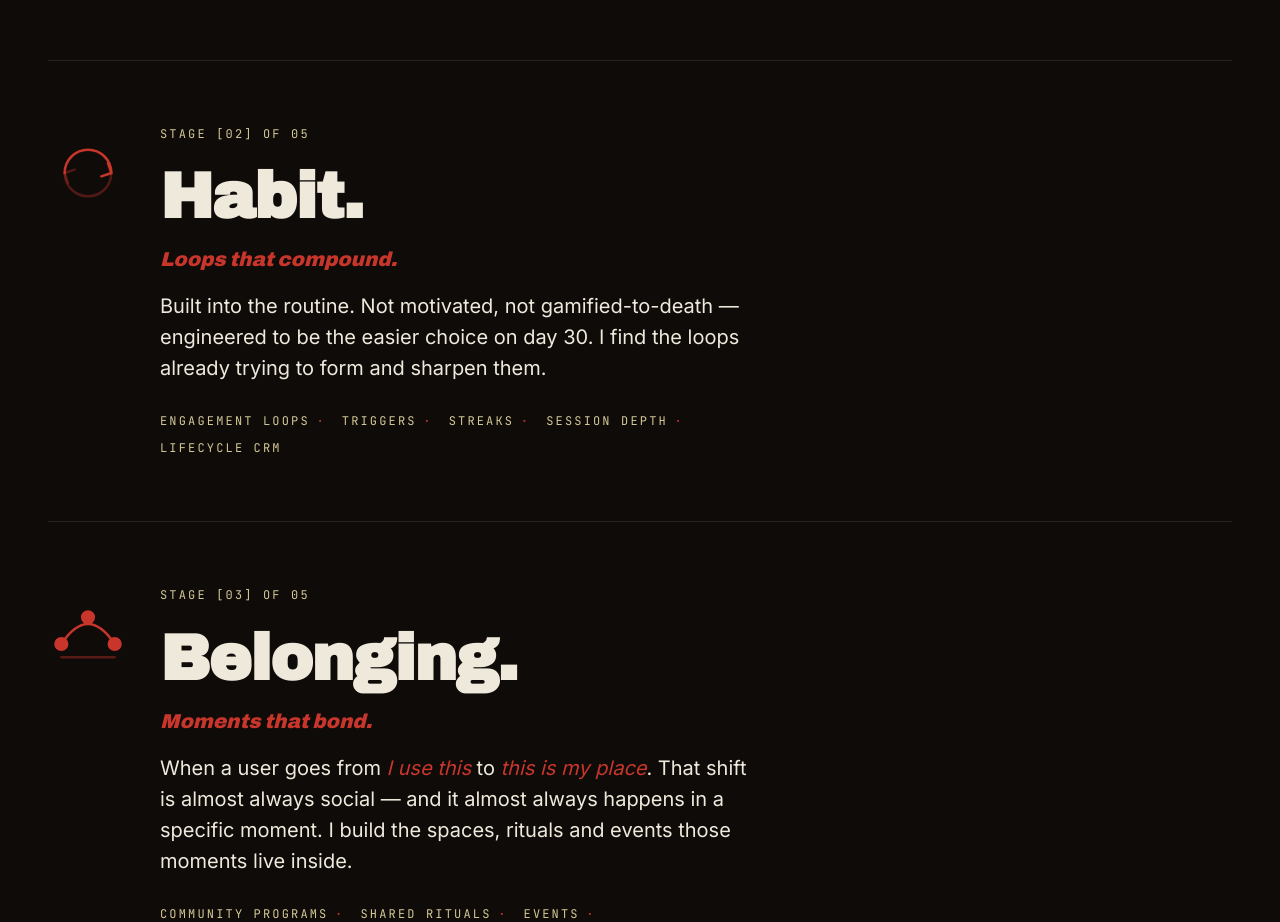
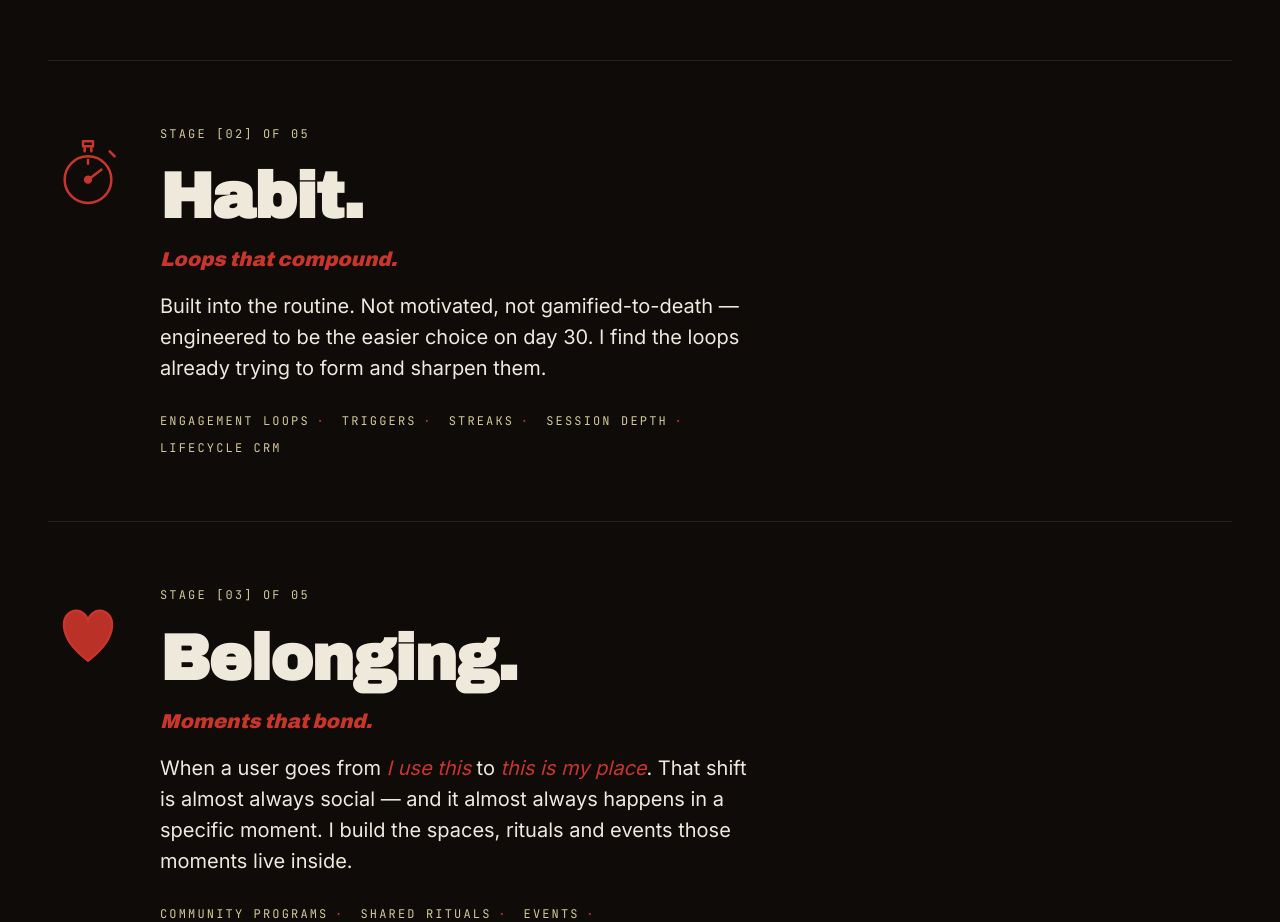
Before and after one commit to lolacolafola/laura-cordrey-site, a React (Vite) app: page /methodology in a window 1280 px wide. Shown: the part 2800-3722 px from the top of the page. Built offline with nearby package versions, Linux system fonts and the light colour scheme.

Commit message:
swap Habit + Belonging icons: stopwatch for rhythm, heart for love

```diff
--- a/src/components/StageIcons.jsx
+++ b/src/components/StageIcons.jsx
@@ -25,27 +25,38 @@ export function IconActivation(props) {
   )
 }
 
-// 02 — Habit: a repeating loop (rhythm, return)
+// 02 — Habit: a stopwatch (rhythm, return, daily ritual)
 export function IconHabit(props) {
   return (
     <svg viewBox="0 0 48 48" {...props}>
-      <path d="M10 24 A14 14 0 1 1 38 24" {...stroke} />
-      <polyline points="36,18 38,24 32,26" {...stroke} />
-      <path d="M38 24 A14 14 0 1 1 10 24" {...stroke} opacity="0.35" />
-      <polyline points="12,30 10,24 16,22" {...stroke} opacity="0.35" />
+      {/* crown */}
+      <rect x="21" y="5"  width="6" height="3"  {...stroke} />
+      <line x1="22" y1="8" x2="22" y2="11" {...stroke} />
+      <line x1="26" y1="8" x2="26" y2="11" {...stroke} />
+      {/* side button */}
+      <line x1="37" y1="11" x2="40" y2="14" {...stroke} />
+      {/* clock body */}
+      <circle cx="24" cy="28" r="14" {...stroke} />
+      {/* 12 o'clock tick */}
+      <line x1="24" y1="16" x2="24" y2="18.5" {...stroke} />
+      {/* hand pointing to ~2 o'clock */}
+      <line x1="24" y1="28" x2="32" y2="22" {...stroke} />
+      {/* centre dot */}
+      <circle cx="24" cy="28" r="1.75" {...stroke} fill="currentColor" />
     </svg>
   )
 }
 
-// 03 — Belonging: three nodes joined by a curve (community of three)
+// 03 — Belonging: a heart (love, connection, belonging)
 export function IconBelonging(props) {
   return (
     <svg viewBox="0 0 48 48" {...props}>
-      <path d="M8 30 Q24 6 40 30" {...stroke} />
-      <circle cx="8"  cy="30" r="3.5" {...stroke} fill="currentColor" />
-      <circle cx="24" cy="14" r="3.5" {...stroke} fill="currentColor" />
-      <circle cx="40" cy="30" r="3.5" {...stroke} fill="currentColor" />
-      <line x1="8" y1="38" x2="40" y2="38" {...stroke} opacity="0.4" />
+      <path
+        d="M24 40 C 4 25, 8 10, 17 10 C 21 10, 24 14, 24 17 C 24 14, 27 10, 31 10 C 40 10, 44 25, 24 40 Z"
+        {...stroke}
+        fill="currentColor"
+        fillOpacity="0.92"
+      />
     </svg>
   )
 }
```
